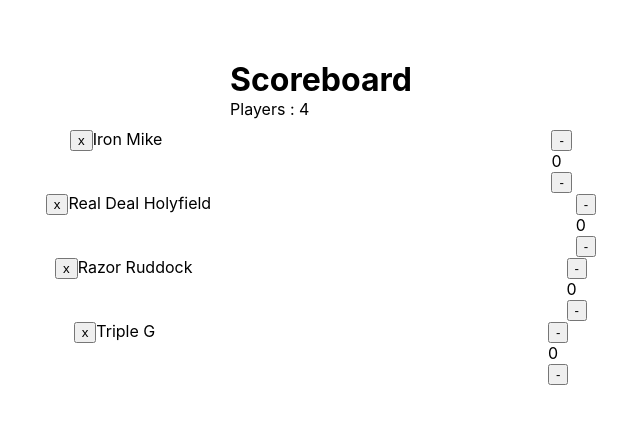
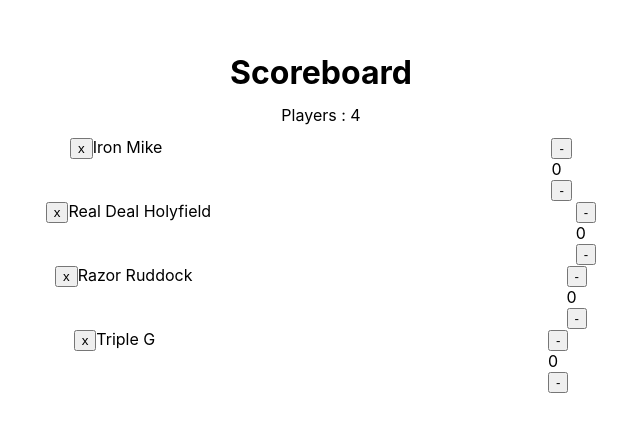
Before and after one commit to Jones100/Boxlife, a React (Create React App) app: page / in a window 1280 px wide. Shown: the part 183-614 px from the top of the page, without its empty margins (319-959 px from the left). Built offline with nearby package versions, Linux system fonts and the light colour scheme.

Commit message:
included space between Scoreboard and players texts

```diff
--- a/src/App.css
+++ b/src/App.css
@@ -45,7 +45,7 @@
 	display: flex;
     flex-direction: column;
     width: 100%;
-	height: 10%;
+    height: 12%;
     align-items: center;
     justify-content: center;
 }
@@ -53,15 +53,22 @@
 .header {
     display: flex;
     flex-direction: column;
+    height: 100%;
+    justify-content: space-evenly;
+    width: 100%;
 }
 
 .h1 {
 	display: flex;
     margin: 0;
+    flex-direction: column;
+    align-items: center;
 }
 
 .total-players {
 	display: flex;
+    flex-direction: column;
+    align-items: center;
 }
 
 .scoreboard-players {
```
Lines whose indentation alone changed are shown as unchanged.
